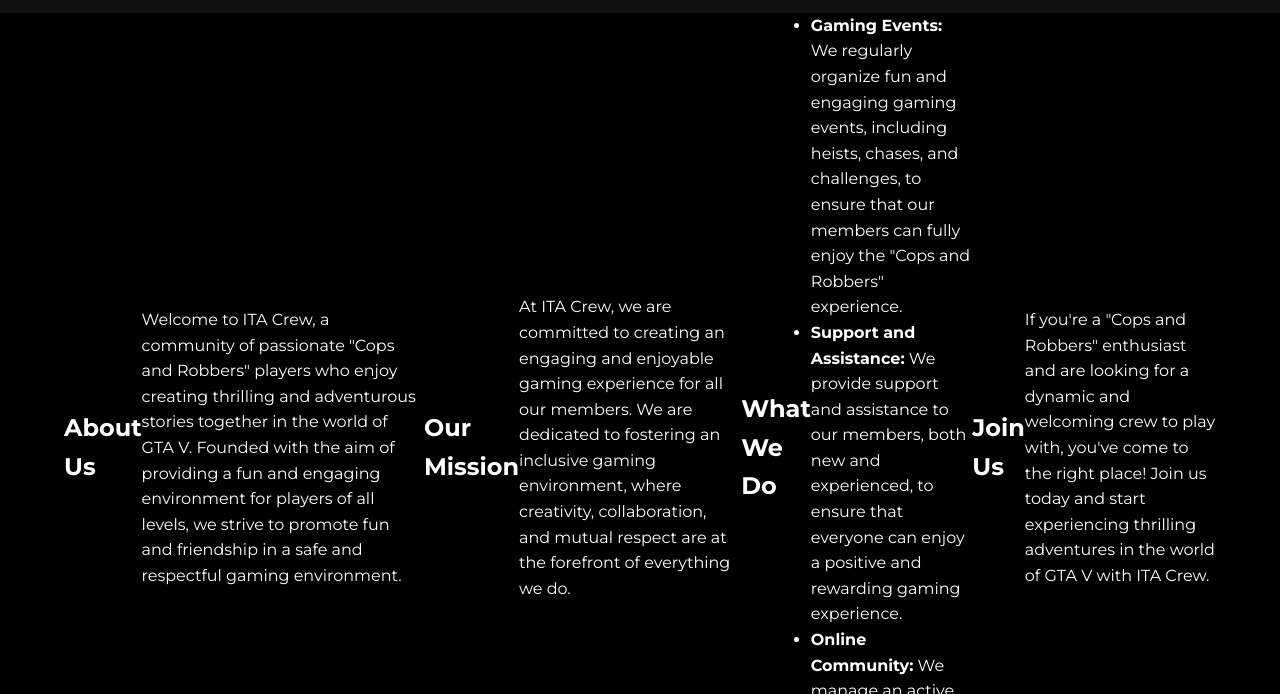
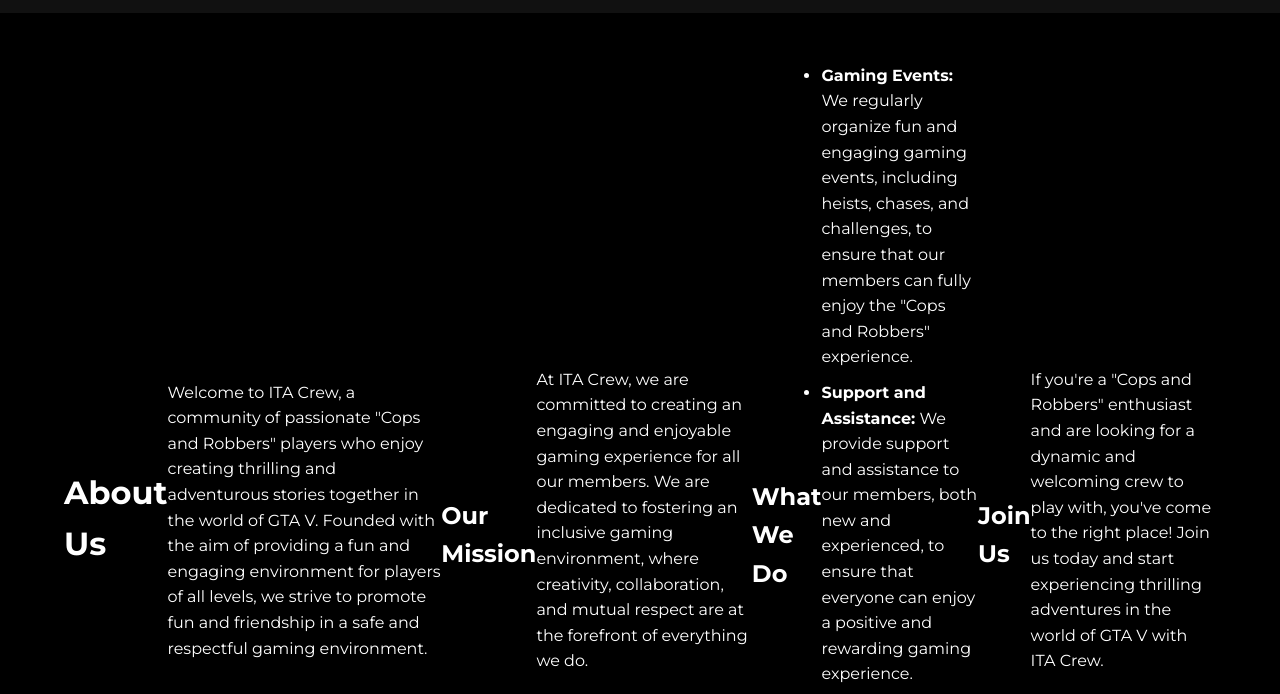
Before and after one commit to crew-itapatrol/crew-itapatrol.github.io, a plain HTML site: page aboutus.html in a window 1280 px wide. Shown: the part 104-798 px from the top of the page. Drawn offline with Linux system fonts and the light colour scheme.

Commit message:
Update style.css

```diff
--- a/style.css
+++ b/style.css
@@ -142,3 +142,29 @@ footer p {
 .social-links li a:hover {
     color: #7289DA; /* Cambia colore al passaggio del mouse */
 }
+#about {
+    padding: 50px 0;
+}
+
+#about h1 {
+    font-size: 2rem;
+    margin-bottom: 20px;
+}
+
+#about h2 {
+    font-size: 1.5rem;
+    margin-top: 30px;
+    margin-bottom: 15px;
+}
+
+#about p {
+    margin-bottom: 15px;
+}
+
+#about ul {
+    margin-bottom: 30px;
+}
+
+#about ul li {
+    margin-bottom: 10px;
+}
```
